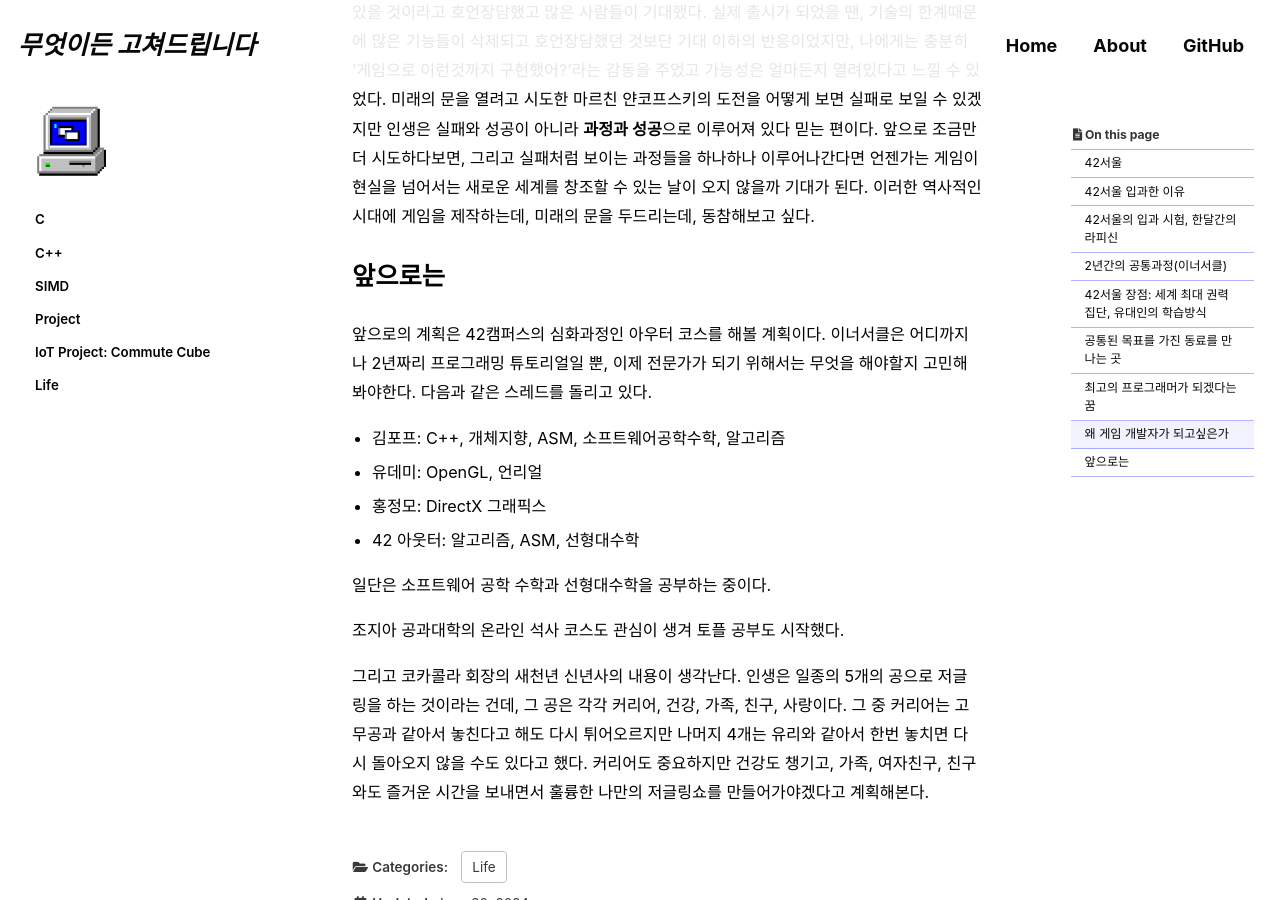
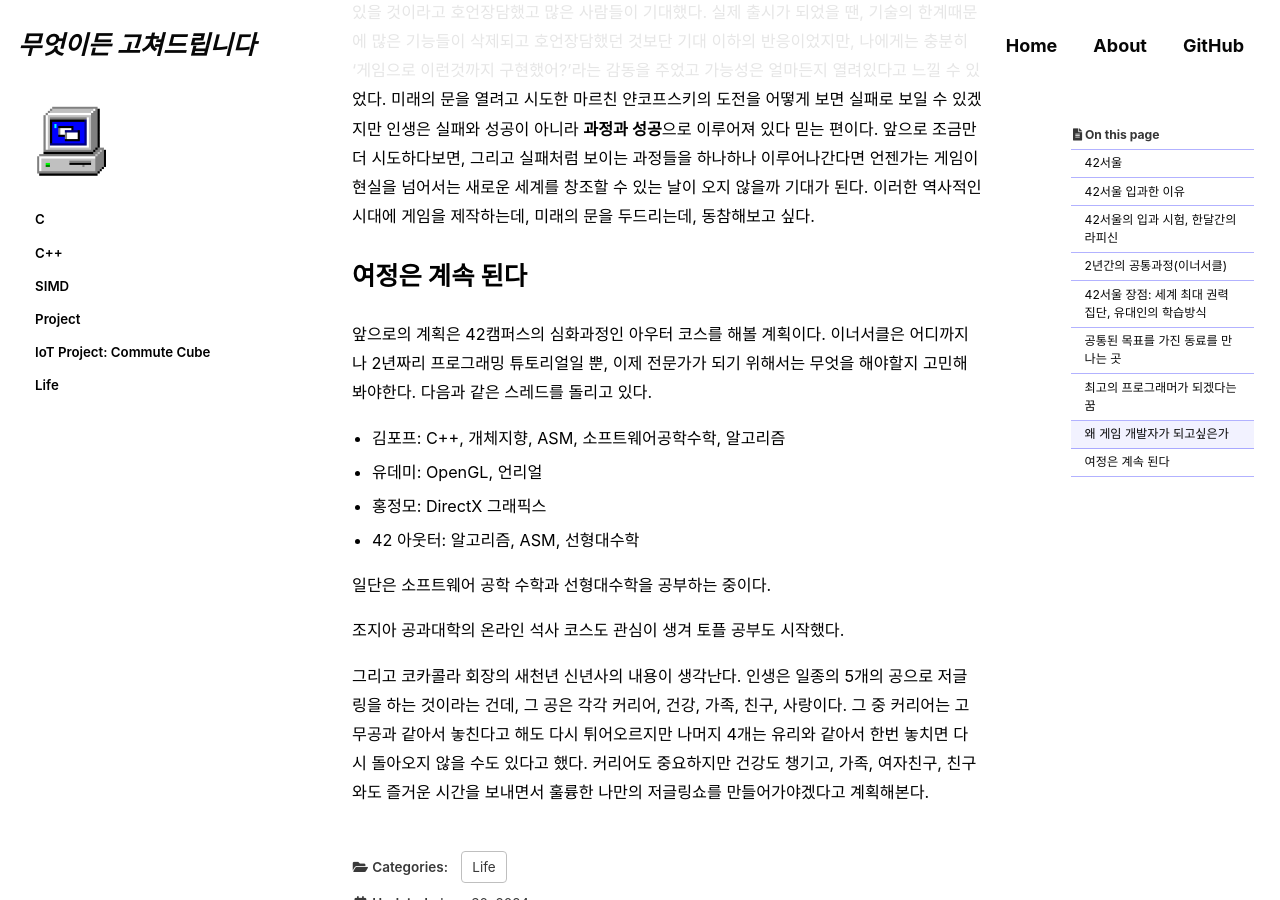
Before and after one commit to jeekpark/jeekpark.github.io, a Jekyll site: the page built from _posts/2024-07-10-life-42-seoul-review-0000.md, in a window 1280 px wide and 900 px high, scrolled down 4288 px. Built offline with Jekyll 4.4.1, drawn with Linux system fonts in a browser that asks for light colours; cached includes are drawn as plain includes; some web fonts are replaced; comment, search, counter and statistics services are not loaded.

Commit message:
Update: 2024-07-13

```diff
--- a/_posts/2024-07-10-life-42-seoul-review-0000.md
+++ b/_posts/2024-07-10-life-42-seoul-review-0000.md
@@ -67,7 +67,7 @@ C++를 통해 개체지향이 무엇인지 배우는 과제이다. 언어의 특
 
 게임은 새로운 세계를 창조하는 일종의 예술이다. 예전에 과제를 하다가 콘솔창에 캐릭터가 ICE BOLT라는 스킬을 사용하는 코드를 작성했는데 실행하는 순간 전율을 느낀 적이 있다. 볼품없는 검은색 콘솔창에 단지 문자열이 출력된 것 뿐이지만, 내가 캐릭터에 생명력을 불어넣고 새로운 세계를 창조한 것 같은 느낌이었다. 그리고 역사적으로는 지금보다 개임 개발환경이 훨씬 열악했고 무언가를 새로 창조한다는 것은 늘 한계였다. 하지만 4kb의 벽에서 마리오가 탄생하고, 한계를 이겨내 엄청난 세계를 만들어냈다. 지금도 게임으로 현실을 넘어 새로운 세계를 창조하려는 전세계의 게임 제작자들이 크런치를 하며 노력하고 있다. 게임은 늘 우리에게 가능성을 보여주는 것 같다. 4kb의 벽을 넘어선다는 가능성 그리고 이제는 '실제'와도 같은 게임을 만들수 있을 것이라는 희망. 최근에 '사이버펑크 2077'을 만든 CDPR의 수장 마르친 얀코프스키는 게임 출시 전에 '사이버펑크 2077'이 실제 세계에서 할 수 있는 모든 것을 게임에서도 할 수 있을 것이라고 호언장담했고 많은 사람들이 기대했다. 실제 출시가 되었을 땐, 기술의 한계때문에 많은 기능들이 삭제되고 호언장담했던 것보단 기대 이하의 반응이었지만, 나에게는 충분히 '게임으로 이런것까지 구현했어?'라는 감동을 주었고 가능성은 얼마든지 열려있다고 느낄 수 있었다. 미래의 문을 열려고 시도한 마르친 얀코프스키의 도전을 어떻게 보면 실패로 보일 수 있겠지만 인생은 실패와 성공이 아니라 **과정과 성공**으로 이루어져 있다 믿는 편이다. 앞으로 조금만 더 시도하다보면, 그리고 실패처럼 보이는 과정들을 하나하나 이루어나간다면 언젠가는 게임이 현실을 넘어서는 새로운 세계를 창조할 수 있는 날이 오지 않을까 기대가 된다. 이러한 역사적인 시대에 게임을 제작하는데, 미래의 문을 두드리는데, 동참해보고 싶다.
 
-# 앞으로는
+# 여정은 계속 된다
 앞으로의 계획은 42캠퍼스의 심화과정인 아우터 코스를 해볼 계획이다. 이너서클은 어디까지나 2년짜리 프로그래밍 튜토리얼일 뿐, 이제 전문가가 되기 위해서는 무엇을 해야할지 고민해봐야한다. 다음과 같은 스레드를 돌리고 있다.
 - 김포프: C++, 개체지향, ASM, 소프트웨어공학수학, 알고리즘
 - 유데미: OpenGL, 언리얼
```
